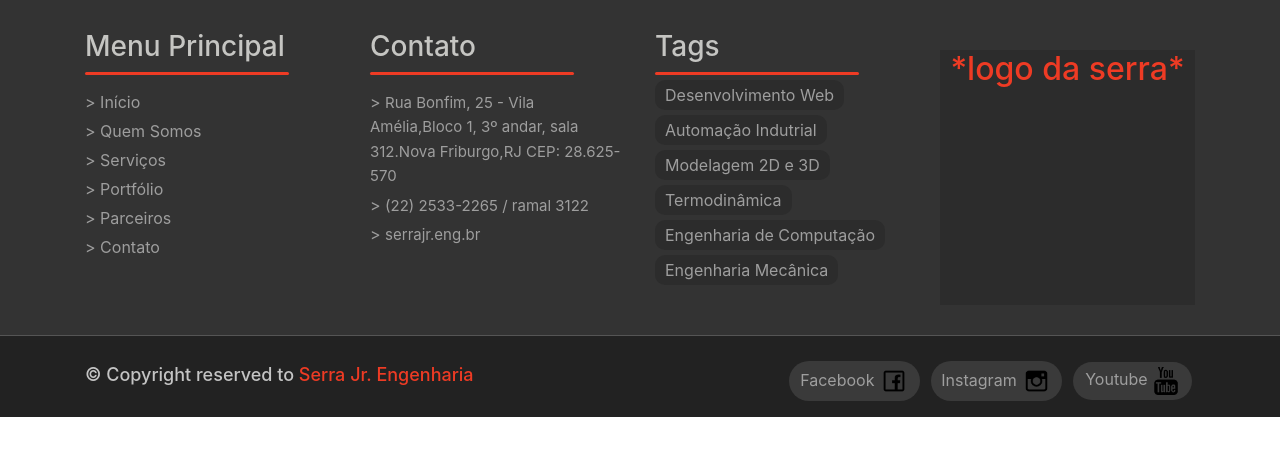
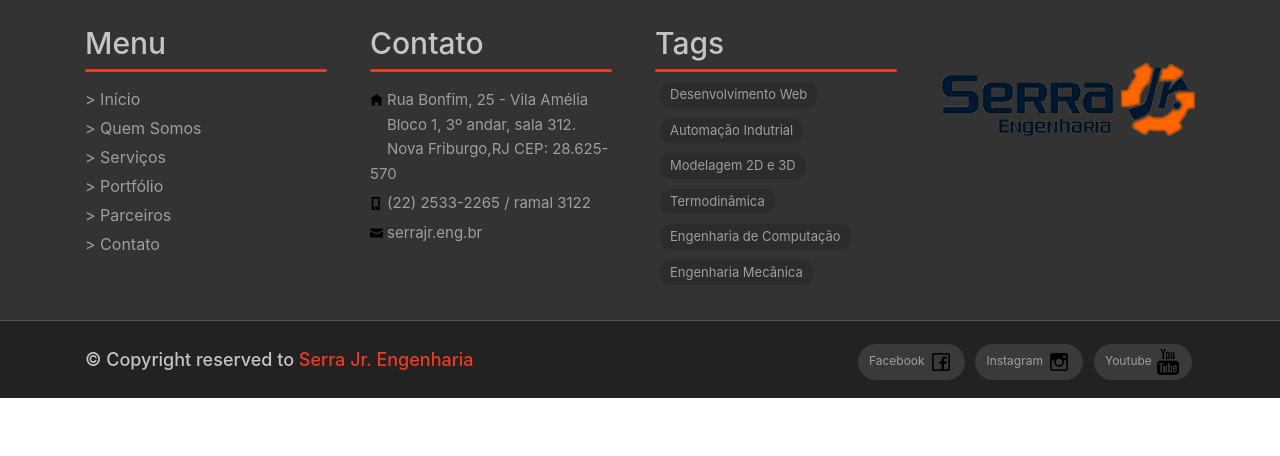
Before and after one commit to marcoaraujoneves/Novo-Site-SerraJr, a PHP site: page /rodape.html in a window 1280 px wide. Shown: the top 456 px of the page. Run offline with PHP 8.4, Linux system fonts and the light colour scheme.

Commit message:
algumas alterações no rodape  ( não todas )

```diff
--- a/css/rodape.css
+++ b/css/rodape.css
@@ -35,10 +35,10 @@
     margin-top: 5px;
 }
 
-#rodape_logo{          /* div que contem a logo */
-    margin-top: 20px ;
-    background-color: #2C2C2C ;
-    width: 100% ;
+#rodape_logo{
+    padding: 10% 0 10% ;                                    /*<---------- div que contem a logo */
+    background-color:rgba(51, 51, 51, 0) ;
+    width: 100%;
     height: 100% ;
 }
 
@@ -48,27 +48,39 @@
 
 #margem_conteudo{
     background-color: #333 ;
-    padding: 30px 0px 50px;
+    padding: 25px 0px 35px;
 }
 
 .contato_texto{
     color: #9E9E9E;
     text-decoration: none ;
 }
+
 .contato_texto:hover{
     color: #EE3B24;
     transition: 0.15s linear ;
     text-decoration: none ;
 }
 
+.contato_texto_1{
+    color: #9E9E9E;
+    text-decoration: none ;
+}
+
+.contato_texto_1:hover{
+    color: #EE3B24;
+    transition: 0.15s linear ;
+    text-decoration: none ;
+}
+
 .tags{
-    margin-top: 5px ;
+    margin-top: 10px ;
+    margin-left: 5px ;
     float: left;
     padding: 3px 10px;
     color: #9E9E9E ;
     background-color: #2C2C2C ;
     border-radius: 10px ;
-
 }
 
 .tags:hover{
@@ -81,16 +93,25 @@
     display: block;
     margin: auto;
     content: "";
-    width: 80%;
+    width: 95%;
     height: 3px;
     margin-left: 0px ;
     background: #EE3B24;
     border-radius: 5px ;
 }
 
+.copyright_caixa{
+    margin-top: 0 ;
+}
+
+#social_lista{
+    padding: 0 ;
+    margin-top: 8px ;
+}
+
 #social_lista>li{
     display: inline-block;
-    margin-top: 25px;
+    margin-top: 15px;
     margin-right: 0;
     padding-left: 3px;
     padding-right: 3px;
@@ -98,11 +119,13 @@
 
 #social_margem{
     float: right;
+    display: flex;
+
 }
 
 .social_link{
     text-align: center;
-    padding: 5px 2px;
+    padding: 5px 0px 5px;
     background-color: rgb(58, 58, 58)  ;
     color:  #9E9E9E ;
     font-weight: 400 ;
@@ -133,12 +156,23 @@
 /*----------------------------------   Tipografia   -------------------------------------------*/
 /*---------------------------------------------------------------------------------------------*/
 
+.tags{
+    font-size: 13px ;
+    white-space: nowrap;
+}
+
 .rodape_titulos{
     color:  #C5C5C2!important ;
+    font-size: 30px ;
+    font-weight: 500;
 }
 
 .contato_texto{
     font-size: 15px ;
+}
+
+.social_link{
+    font-size: 12px ;
 }
 
 .Copyright_texto{
@@ -159,3 +193,20 @@ color: #EE3B24 ;
     width: 24% ;
     height: 24% ;
 }
+
+.social_icone_youtube{
+    width: 26% ;
+    height: 26% ;
+}
+
+.icones_contato{
+   width: 12.5px ;
+}
+
+.rodape_logo{
+    margin-top: 5% ;
+    margin-bottom: 5% ;
+    width: 100% ;
+    height: auto;
+    max-width: 300px ;
+}
--- /dev/null
+++ b/js/rodape.js
@@ -0,0 +1,6 @@
+$(document).ready(function(){
+
+    $('img').on('dragstart', false);
+
+
+})
--- a/rodape.html
+++ b/rodape.html
@@ -9,6 +9,7 @@
     <script src="js/jquery-3.3.1.js"></script>
     <link rel="stylesheet" href="css/normalize.css">
     <link rel="stylesheet" href="bootstrap/css/bootstrap.min.css">
+    <script src="js/rodape.js"></script>
 
     <link rel="stylesheet" type="text/css" media="screen" href="css/rodape.css" />
 
@@ -26,7 +27,7 @@
                     <!-- ////////////////////////////////////-Menu Principal-////////////////////////////////////////////-->
 
                     <div class="col-md-3 col-sm-6 col-xs-12 ">
-                        <h3 class="rodape_titulos">Menu Principal</h3>
+                        <h3  class="rodape_titulos">Menu</h3>
                         <div class="linha"></div>
                         <div class="margem_listas">
                             <ul class="rodape_listas">
@@ -67,19 +68,34 @@
                                     </span>
                                 -->
 
-                                <li class="rodape_elementos"> >
+                                <li class="rodape_elementos">
+                                    <img class="icones_contato" src="img/Principal/icones/home.svg">
                                     <a href="index.html#container_mapa" class="contato_texto">
-                                        Rua Bonfim, 25 - Vila Amélia,Bloco 1, 3º andar, sala 312.Nova Friburgo,RJ CEP: 28.625-570
+                                        Rua Bonfim, 25 - Vila Amélia <br>
                                     </a>
                                 </li>
 
-                                <li class="rodape_elementos"> >
+                                <li>
+                                    <a href="index.html#container_mapa" class="contato_texto">
+                                         &nbsp &nbsp Bloco 1, 3º andar, sala 312.
+                                    </a>
+                                </li>
+
+                                <li>
+                                    <a  href="index.html#container_mapa" class="contato_texto">
+                                        &nbsp &nbsp Nova Friburgo,RJ CEP: 28.625-570
+                                    </a>
+                                </li>
+
+                                <li class="rodape_elementos">
+                                    <img class="icones_contato" src="img/Principal/icones/phone.svg">
                                     <span class="contato_texto">
                                         (22) 2533-2265 / ramal 3122
                                     </span>
                                 </li>
 
-                                <li class="rodape_elementos"> >
+                                <li class="rodape_elementos">
+                                    <img class="icones_contato" src="img/Principal/icones/envelope-closed.svg">
                                     <a href="index.html#container_FormularioContato"  class="contato_texto">
                                         serrajr.eng.br
                                     </a>
@@ -106,7 +122,9 @@
 
                     <div class="col-md-3 col-sm-6 col-xs-12">
                         <div id="rodape_logo">
-                            <h2 style=" text-align: center; color: #EE3B24;">*logo da serra*</h2>
+                            <center>
+                                <img class="rodape_logo" src="img/Principal/LogoSerraJr.png">
+                            </center>
                         </div>
                     </div>
 
@@ -124,7 +142,7 @@
                 <!-- ////////////////////////////////////-Copyright-////////////////////////////////////////////-->
 
                 <div class="col-md-6 col-sm-6 col-xs-12">
-                    <div class="footer_bottom">
+                    <div class="copyright_caixa">
                         <p class="Copyright_texto"> © Copyright reserved to <span class="Copyright_sublinhado">Serra Jr. Engenharia </span></p>
                     </div>
                 </div>
@@ -144,7 +162,7 @@
                             </li>
 
                             <li>
-                                <a target="_blank" href="https://www.youtube.com/channel/UCZ5rETtu2s9WRPz1GuQ5wcg" class="social_link" id="social_link_youtube"> Youtube <img class="social_icone" src="img/rodape/social/youtube.png"></a>
+                                <a target="_blank" href="https://www.youtube.com/channel/UCZ5rETtu2s9WRPz1GuQ5wcg" class="social_link" id="social_link_youtube"> Youtube <img class="social_icone_youtube" src="img/rodape/social/youtube.png"></a>
                             </li>
 
                         </ul>
```
